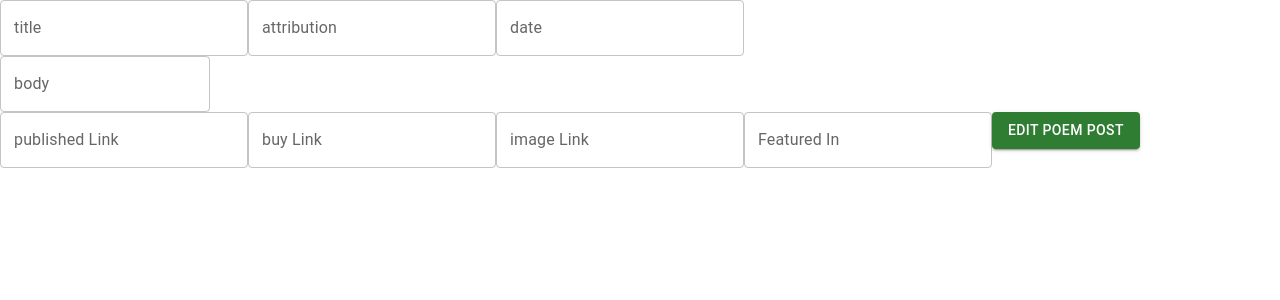
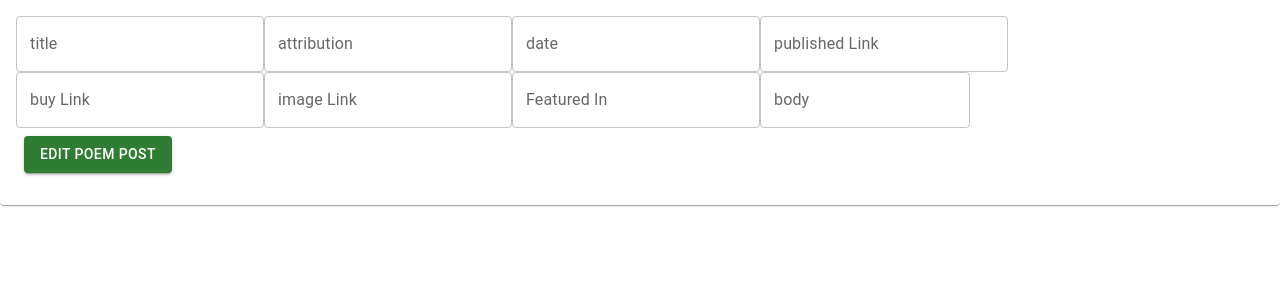
Before and after one commit to VTGREENS/Poetry-Project, a React (Create React App) app in the folder client/: page /post/update/1 in a window 1280 px wide. Shown: the top 300 px of the page. Built offline with nearby package versions, Linux system fonts and the light colour scheme; no server answers.

Commit message:
fix CardDisplay body display fix CreatePost -change layout of text fields Edit Post- change layout of text fields post Poem- change Date type to string

```diff
--- a/client/src/components/postPoem/CardDisplayPostPoem.jsx
+++ b/client/src/components/postPoem/CardDisplayPostPoem.jsx
@@ -47,7 +47,7 @@ const CardDisplayPostPoem = ({
     <>
       <Card sx={{ display: 'flex' }}>
         {imageLink ? (
-          <CardMedia sx={{ width: '40vw' }} component='img' image={imageLink} />
+          <CardMedia sx={{ width: '30vw' }} component='img' image={imageLink} />
         ) : null}
 
         <Box
@@ -66,7 +66,7 @@ const CardDisplayPostPoem = ({
               </Typography>
             ) : null}
             {body ? (
-              <Typography gutterBottom variant='body1'>
+              <Typography sx={{ whiteSpace: 'pre-wrap' }}gutterBottom variant='body1' component='body'>
                 {body}
               </Typography>
             ) : null}
--- a/client/src/components/postPoem/CreatePostPoem.jsx
+++ b/client/src/components/postPoem/CreatePostPoem.jsx
@@ -1,7 +1,11 @@
 import React, { useRef } from 'react';
-import { TextField, Button } from '@mui/material';
-
-
+import {
+  TextField,
+  Button,
+  Card,
+  CardContent,
+  CardActions,
+} from '@mui/material';
 
 const CreatePostPoem = (props) => {
   const titleRef = useRef();
@@ -12,7 +16,6 @@ const CreatePostPoem = (props) => {
   const buyLinkRef = useRef();
   const imageLinkRef = useRef();
   const featuredInRef = useRef();
-
 
   async function handleSubmit(e) {
     e.preventDefault();
@@ -54,7 +57,6 @@ const CreatePostPoem = (props) => {
       console.log(data);
 
       if (data.message === 'Your post has been added') {
-
       } else {
         alert(data.message);
       }
@@ -65,7 +67,8 @@ const CreatePostPoem = (props) => {
 
   return (
     <>
-
+      <Card sx={{ display: 'flex' }}>
+        <CardContent>
           <form onSubmit={handleSubmit}>
             <TextField
               id='title'
@@ -73,7 +76,7 @@ const CreatePostPoem = (props) => {
               variant='outlined'
               inputRef={titleRef}
             />
-        <br />
+
             <TextField
               id='attribution'
               label='attribution'
@@ -87,16 +90,6 @@ const CreatePostPoem = (props) => {
               variant='outlined'
               inputRef={dateRef}
             />
-       <br />
-
-        <TextField
-          id='body'
-          label='body'
-          variant='outlined'
-          multiline
-          inputRef={bodyRef}
-        />
-        <br />
             <TextField
               id='publishedLink'
               label='published Link'
@@ -109,7 +102,6 @@ const CreatePostPoem = (props) => {
               variant='outlined'
               inputRef={buyLinkRef}
             />
-        <br />
             <TextField
               id='imageLink'
               label='image Link'
@@ -122,11 +114,23 @@ const CreatePostPoem = (props) => {
               variant='outlined'
               inputRef={imageLinkRef}
             />
-        <br />
+
+            <TextField
+              id='body'
+              label='body'
+              variant='outlined'
+              multiline
+              inputRef={bodyRef}
+            />
+
+            <CardActions>
               <Button type='submit' variant='contained' color='success'>
                 Create Post
               </Button>
+            </CardActions>
           </form>
+        </CardContent>
+      </Card>
     </>
   );
 };
--- a/client/src/components/postPoem/EditPostPoem.jsx
+++ b/client/src/components/postPoem/EditPostPoem.jsx
@@ -1,4 +1,10 @@
-import { TextField, Button } from '@mui/material';
+import {
+  TextField,
+  Button,
+  CardContent,
+  Card,
+  CardActions,
+} from '@mui/material';
 import { useNavigate, useParams } from 'react-router-dom';
 import React, { useState, useEffect } from 'react';
 
@@ -27,7 +33,7 @@ const EditPostPoem = (props) => {
       publishedLink,
       buyLink,
       imageLink,
-      featuredIn
+      featuredIn,
     });
     let myHeaders = new Headers();
     myHeaders.append('Content-Type', 'application/json');
@@ -85,6 +91,8 @@ const EditPostPoem = (props) => {
   }, []);
   return (
     <>
+      <Card sx={{ display: 'flex' }}>
+        <CardContent>
           <form onSubmit={handleSubmit}>
             <TextField
               id='title'
@@ -100,7 +108,6 @@ const EditPostPoem = (props) => {
               value={attribution}
               onChange={(e) => setAttribution(e.target.value)}
             />
-
             <TextField
               id='date'
               label='date'
@@ -108,16 +115,6 @@ const EditPostPoem = (props) => {
               value={date}
               onChange={(e) => setDate(e.target.value)}
             />
-        <br />
-        <TextField
-          id='body'
-          label='body'
-          variant='outlined'
-          multiline
-          value={body}
-          onChange={(e) => setBody(e.target.value)}
-        />
-        <br />
             <TextField
               id='publishedLink'
               label='published Link'
@@ -125,6 +122,7 @@ const EditPostPoem = (props) => {
               value={publishedLink}
               onChange={(e) => setPublishedLink(e.target.value)}
             />
+            <br />
             <TextField
               id='buyLink'
               label='buy Link'
@@ -146,10 +144,22 @@ const EditPostPoem = (props) => {
               value={featuredIn}
               onChange={(e) => setFeaturedIn(e.target.value)}
             />
+            <TextField
+              id='body'
+              label='body'
+              variant='outlined'
+              multiline
+              value={body}
+              onChange={(e) => setBody(e.target.value)}
+            />
+            <CardActions>
               <Button type='submit' variant='contained' color='success'>
                 Edit Poem Post
               </Button>
+            </CardActions>
           </form>
+        </CardContent>
+      </Card>
     </>
   );
 };
```
Also changed, not shown: 1 other file (tests, documents, lock files or other folders). Lines whose indentation alone changed are shown as unchanged.
